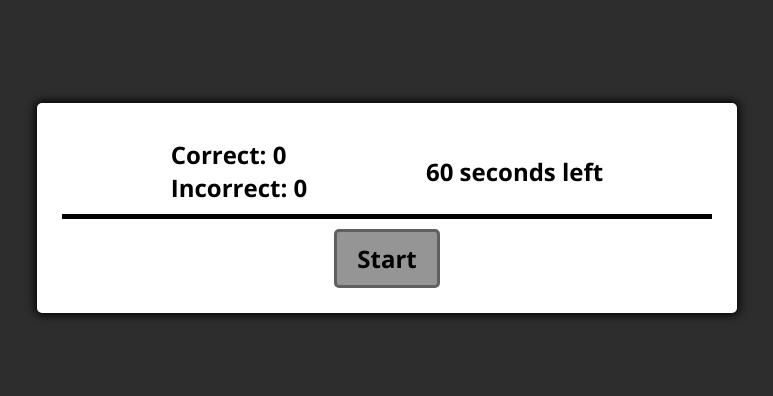
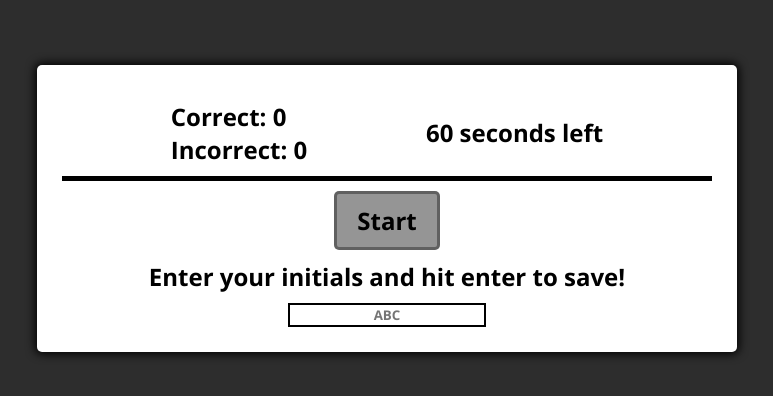
Before and after one commit to SeanOVery/code-quiz, a plain HTML site: page index.html in a window 1280 px wide. Shown: the part 192-588 px from the top of the page, without its empty margins (253-1026 px from the left). Drawn offline with nearby package versions, Linux system fonts and the light colour scheme.

Commit message:
save score input set up

```diff
--- a/assets/css/style.css
+++ b/assets/css/style.css
@@ -86,6 +86,41 @@ body {
     font-size: 1.5rem;
 }
 
+#save-score-container {
+    font-size: 1.5rem;
+    display: flex;
+    flex-direction: column;
+    justify-content: center;
+    align-items: center;
+}
+
+#save-score-form {
+    display: flex;
+    justify-content: center;
+    align-items: center;
+    flex-direction: column;
+}
+
+.save-score-label {
+    margin: 10px;
+}
+
+#save-score-text {
+    width: 40%;
+    border: 2px solid;
+    text-align: center;
+}
+
+#save-score-text:hover {
+    border: 3px solid rgba(30, 30, 30, 0.5);
+    border-radius: 5px;
+}
+
+#save-score-text:focus {
+    background-color: rgba(30, 30, 30, 0.5);
+    color: white;
+}
+
 @media screen and (max-width: 768px) {
     .btn-layout {
         display: flex;
--- a/index.html
+++ b/index.html
@@ -34,6 +34,12 @@
             <button id="restart-btn" class="btn hide">Restart</button>
             <button id="save-score-btn" class="btn hide">Save Score</button>
         </div>
+        <div id="save-score-container" class="">
+            <form id="save-score-form">
+                <label class="save-score-label" for="save-score-text">Enter your initials and hit enter to save!</label>
+                <input type="text" placeholder="ABC" name="save-score-text" id="save-score-text">
+            </form>
+        </div>
     </main>
 </body>
 </html>
--- a/main.js
+++ b/main.js
@@ -6,7 +6,9 @@ const startBtn = document.querySelector('#start-btn'),
       scoreEl = document.querySelector('#score'),
       timerEl = document.querySelector('#timer'),
       restartBtn = document.querySelector('#restart-btn'),
-      saveScoreBtn = document.querySelector('#save-score-btn');
+      saveScoreBtn = document.querySelector('#save-score-btn'),
+      saveScoreContainer = document.querySelector('#save-score-container'),
+      saveScoreForm = document.querySelector('#save-score-form');
 let   questions = [
           {
             question: `console.log(typeof\u00A0 22) will log what in the console?`,
@@ -136,7 +138,7 @@ function answerChoice(ev) {
     ev.preventDefault();
     const selection = ev.target
     const correct = selection.dataset.correct
-    if(correct) {
+    if (correct) {
         score.correct++;
         questionsAnswered++;
         scoreEl.innerText = `Correct: ${score.correct}
@@ -147,7 +149,7 @@ function answerChoice(ev) {
         scoreEl.innerText = `Correct: ${score.correct}
         Incorrect: ${score.wrong}`;
     }
-    if(questions.length > questionsIndex + 1) {
+    if (questions.length > questionsIndex + 1) {
         nextBtn.classList.remove('hide');
     } else {
         restartBtn.classList.remove('hide');
@@ -157,7 +159,7 @@ function answerChoice(ev) {
 
 function reset() {
     nextBtn.classList.add('hide');
-    while(answerBtnsEl.firstChild) {
+    while (answerBtnsEl.firstChild) {
         answerBtnsEl.removeChild(answerBtnsEl.firstChild)
     }
 }
@@ -173,3 +175,8 @@ restartBtn.addEventListener('click', function() {
     Incorrect: ${score.wrong}`;
     startQuiz();
 })
+saveScoreBtn.addEventListener('click', function() {
+    saveScoreContainer.classList.remove('hide');
+    s
+    // localStorage.setItem('score', JSON.stringify(score));
+})
```
